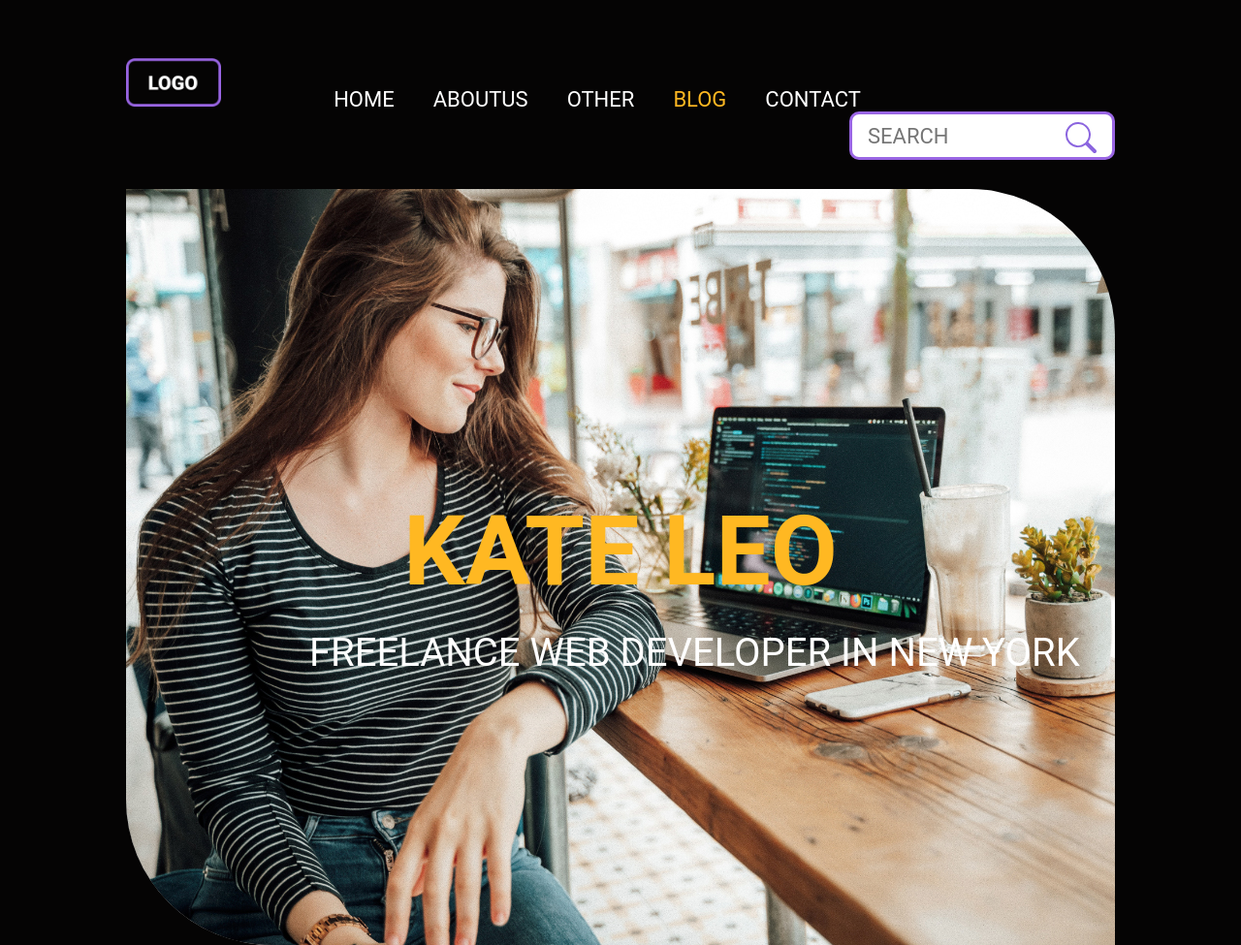
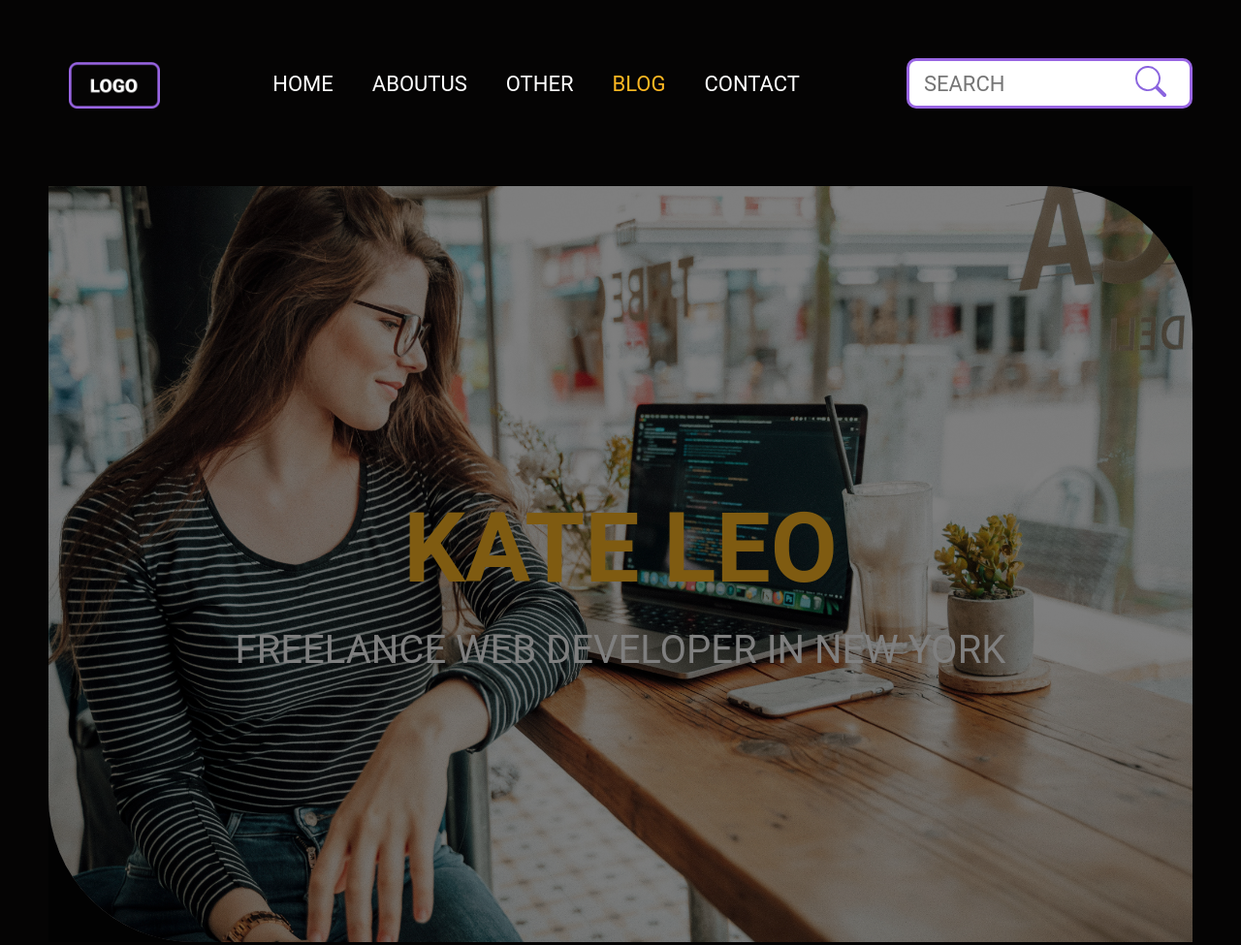
Before and after one commit to geran1ka/portfolio, a plain HTML site: page index.html in a window 1280 px wide. Shown: the whole page at 97% size. Drawn offline with Linux system fonts and the light colour scheme.

Commit message:
Исправлено поле поиска, добавлено затемнение

```diff
--- a/index.css
+++ b/index.css
@@ -17,6 +17,6 @@ ul {
 }
 
 .container {
-  max-width: 1180px;
-  margin: 60px 130px;
+  width: 1180px;
+  margin: 0 auto;
 }
--- a/index.html
+++ b/index.html
@@ -10,7 +10,7 @@
 <body>
 
   <header class="header">
-    <div class="container">
+    <div class="container header__container">
       <img class="header__logo" src="image/logo_1.png" alt="">
 
       <nav class="header__nav">
@@ -33,7 +33,11 @@
         </ul>
       </nav>
 
-      <input class="header__search" type="search" name="search" placeholder="search">
+      <form class="header__form" action="#">
+        <input class="header__form-search" type="text" placeholder="search">
+        <button class="header__form-submit" type="submit"></button>
+      </form>
+
     </div>
   </header>
 
--- a/style/header.css
+++ b/style/header.css
@@ -1,13 +1,20 @@
 .header {
+  margin-top: 60px;
   margin-bottom: 80px;
 }
 
+.header__container {
+  text-align: center;
+}
+
 .header__logo {
-  max-height: 50px;
+  display: inline-block;
+  vertical-align: bottom;
+  margin-right: 112px;
+  height: 48px;
 }
 .header__nav {
   display: inline-block;
-  margin-left: 112px;
 }
 
 .header__item {
@@ -27,22 +34,42 @@
 .header__link-active {
   color: #ffb822;
 }
+.header__form {
+  display: inline-block;
+  position: relative;
+  width: 274px;
+  margin-left: 70px;
 
-.header__search {
-  float: right;
-  padding-left: 16px;
-  padding-right: 12px;
-  width: 274px;
-  height: 50px;
+}
+
+.header__form-search {
+  width: 100%;
+  height: 46px;
+  padding-left: 15px;
   font-size: 22px;
   font-family: "Roboto";
   color: rgb(204, 204, 204);
   text-transform: uppercase;
-  line-height: 1;
-  text-align: left;
   border: 3px solid #9965e3;
   border-radius: 10px;
+}
+
+.header__form-submit {
+  position: absolute;
+  top: 0px;
+  right: 0px;
+  border: none;
+  outline: none;
+  float: right;
+}
+
+.header__form-submit::after {
+  content: '';
+  position: absolute;
+  top: 8px;
+  right: 6px;
+  width: 32px;
+  height: 32px;
   background-image: url("../image/search.svg");
   background-repeat: no-repeat;
-  background-position: 220px 8px;
 }
--- a/style/hero.css
+++ b/style/hero.css
@@ -1,29 +1,39 @@
 .hero {
+  position: relative;
+  height: 780px;
+  width: 100%;
   text-align: center;
   background-image: url("../image/kate_leo.jpg");
   background-repeat: no-repeat;
   border-radius: 0 150px;
-  height: 780px;
+}
 
-
+.hero::before {
+  content: '';
+  position: absolute;
+  top: 0;
+  left: 0;
+  right: 0;
+  bottom: 0;
+  width: 100%;
+  height: 100%;
+  background-color: rgba(0, 0, 0, .5);
 }
 
 .hero__title {
   padding-top: 324px;
   font-size: 100px;
   font-family: "Roboto";
+  line-height: 1;
   color: rgb(255, 184, 34);
   text-transform: uppercase;
-  line-height: 1;
   margin-bottom: 35px;
 }
 
 .hero__text {
-  padding-left: 189px;
   font-size: 40px;
   font-family: "Roboto";
+  line-height: 1;
   color: rgb(255, 255, 255);
   text-transform: uppercase;
-  line-height: 1;
-  text-align: left;
 }
```
